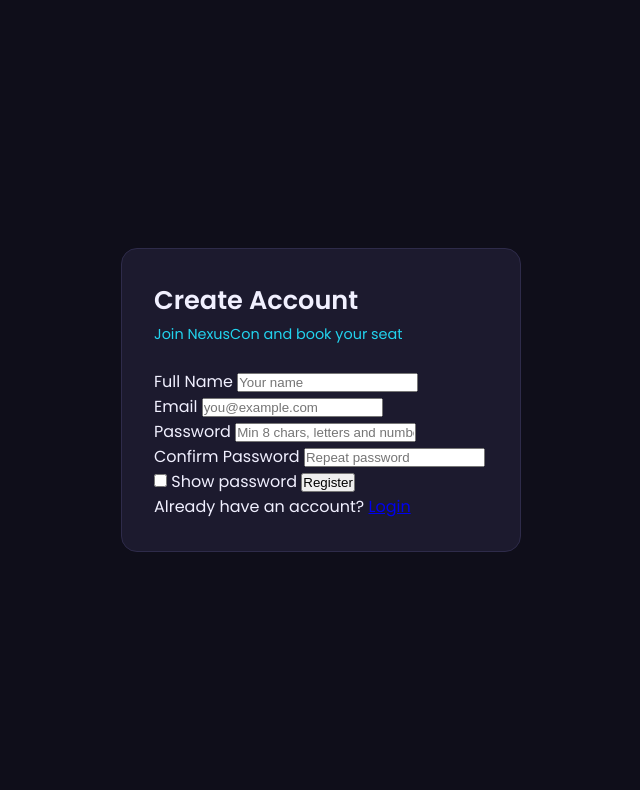
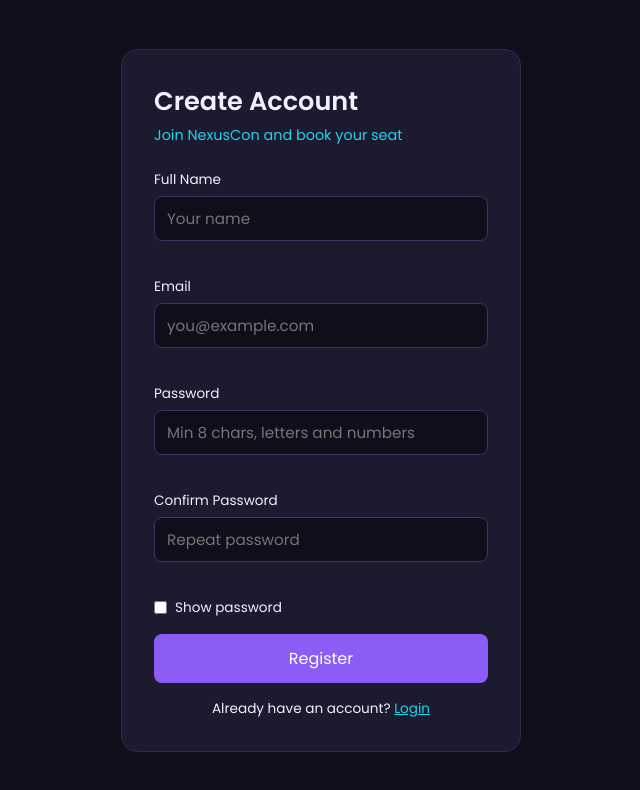
Before and after one commit to krushnabhaktip-tech/Project-1, a plain HTML site: page frontend/register.html in a window 1280 px wide. Shown: the whole page, without its empty margins (319-959 px from the left). Drawn offline with Linux system fonts and the light colour scheme.

Commit message:
auto-commit

```diff
--- a/frontend/css/style.css
+++ b/frontend/css/style.css
@@ -44,3 +44,77 @@ body {
   margin-bottom: 24px;
   font-size: 0.9rem;
 }
+.form-group {
+  margin-bottom: 16px;
+}
+
+label {
+  display: block;
+  font-size: 0.85rem;
+  margin-bottom: 6px;
+}
+
+input[type="text"],
+input[type="email"],
+input[type="password"] {
+  width: 100%;
+  padding: 10px 12px;
+  border-radius: 8px;
+  border: 1px solid #3a3660;
+  background: var(--bg);
+  color: var(--text);
+  font-family: inherit;
+  font-size: 0.95rem;
+}
+
+input:focus {
+  outline: none;
+  border-color: var(--primary);
+}
+
+.error-msg {
+  color: var(--error);
+  font-size: 0.78rem;
+  margin-top: 4px;
+  min-height: 16px;
+}
+
+.show-pass {
+  display: flex;
+  align-items: center;
+  gap: 8px;
+  font-size: 0.85rem;
+  margin-bottom: 16px;
+}
+
+.btn {
+  width: 100%;
+  padding: 12px;
+  border: none;
+  border-radius: 8px;
+  background: var(--primary);
+  color: white;
+  font-family: inherit;
+  font-size: 1rem;
+  cursor: pointer;
+}
+
+.btn:hover {
+  background: #7c3aed;
+}
+
+.switch-link {
+  margin-top: 16px;
+  text-align: center;
+  font-size: 0.85rem;
+}
+
+.switch-link a {
+  color: var(--accent);
+}
+
+.form-message {
+  margin-top: 12px;
+  text-align: center;
+  font-size: 0.85rem;
+}
```
